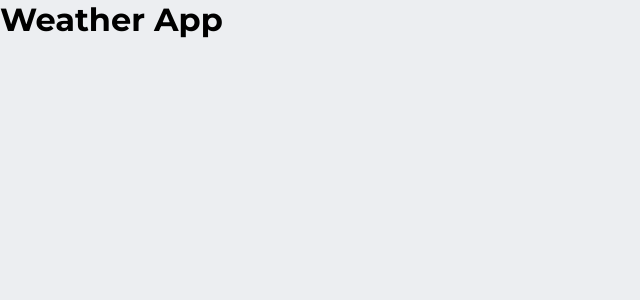
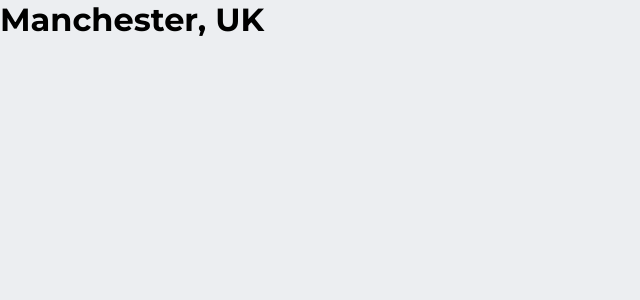
Before and after one commit to GhostPhayce/weather-app, a React (Create React App) app: page / in a window 1280 px wide. Shown: the top 300 px of the page, without its empty margins (0-640 px from the left). Built offline with nearby package versions, Linux system fonts and the light colour scheme.

Commit message:
First prop created pulling through city and country

```diff
--- a/package.json
+++ b/package.json
@@ -6,6 +6,7 @@
     "@testing-library/jest-dom": "^5.14.1",
     "@testing-library/react": "^11.2.7",
     "@testing-library/user-event": "^12.8.3",
+    "prop-types": "^15.7.2",
     "react": "^17.0.2",
     "react-dom": "^17.0.2",
     "react-scripts": "^4.0.3",
--- a/src/components/App.js
+++ b/src/components/App.js
@@ -1,12 +1,23 @@
 import React from "react";
+import PropTypes from "prop-types";
 import '../styles/App.css';
+import LocationDetails from "./LocationDetails";
 
-function App() {
+const App = ({ location }) => {
+  const { city, country } = location;
   return (
-    <div className="App">
-      <h1>Weather App</h1>
-    </div>
+    <LocationDetails
+      city={city}
+      country={country}
+    />
   );
-}
+};
+
+App.propTypes = {
+  location: PropTypes.shape({
+    city: PropTypes.string,
+    country: PropTypes.string,
+  }).isRequired,
+};
 
 export default App;
--- /dev/null
+++ b/src/components/LocationDetails.js
@@ -0,0 +1,14 @@
+import React from "react";
+import PropTypes from "prop-types";
+
+const LocationDetails = (props) => {
+  const { city, country } = props;
+  return <h1>{`${city}, ${country}`}</h1>;
+};
+
+LocationDetails.propTypes = {
+  city: PropTypes.string.isRequired,
+  country: PropTypes.string.isRequired,
+};
+
+export default LocationDetails;
--- a/src/index.js
+++ b/src/index.js
@@ -2,10 +2,11 @@ import React from 'react';
 import ReactDOM from 'react-dom';
 import './styles/index.css';
 import App from './components/App';
+import { location } from './data/forecast.json';
 
 ReactDOM.render(
   <React.StrictMode>
-    <App />
+    <App location={location} />
   </React.StrictMode>,
   document.getElementById('root'),
 );
```
Also changed, not shown: 1 other file (tests, documents, lock files or other folders).
